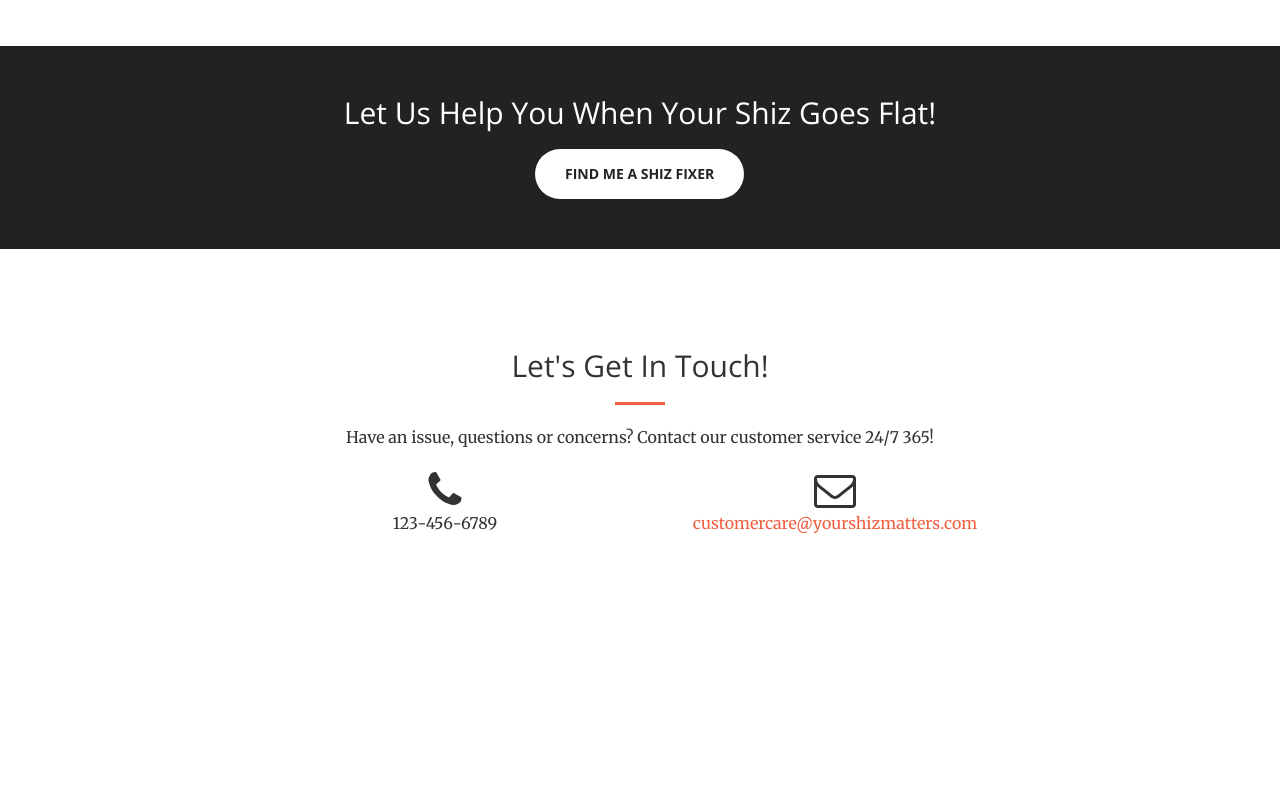
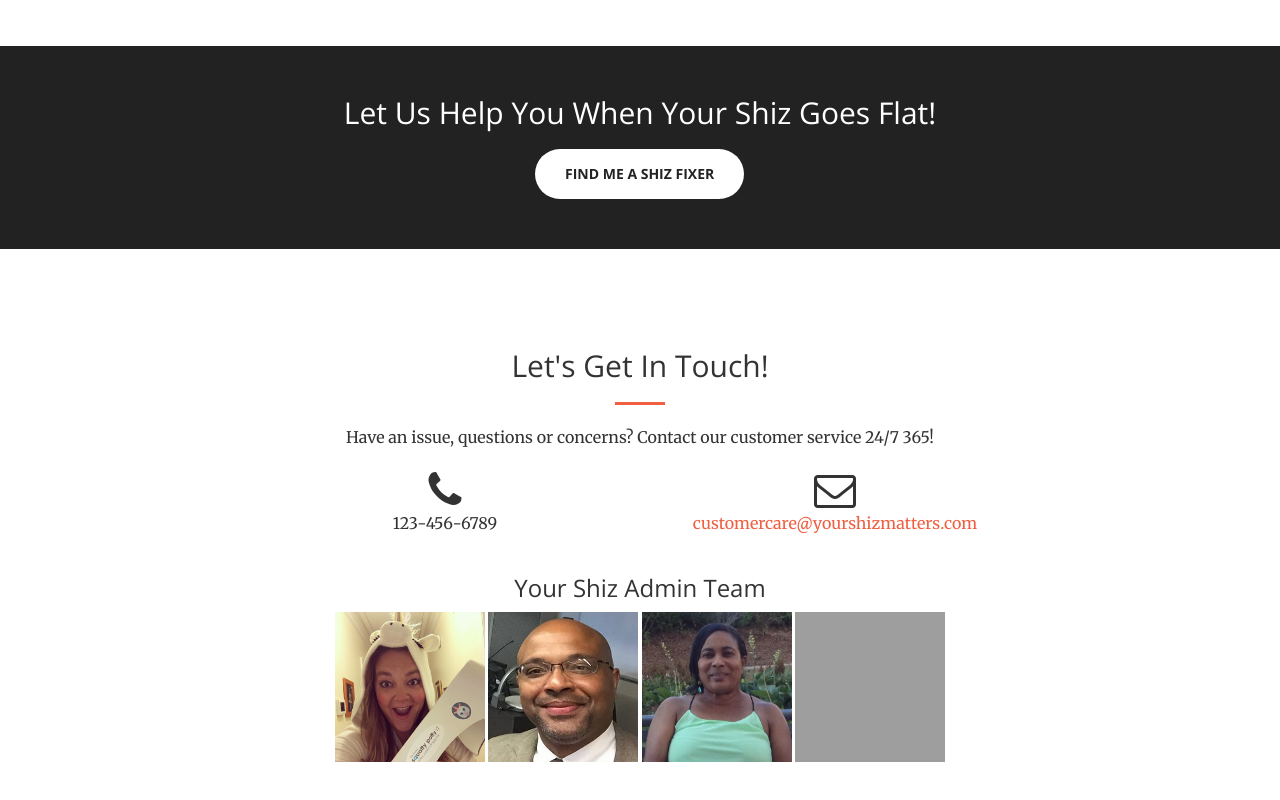
Before and after one commit to jpankus/ShizGoesFlat, a website: page index.html in a window 1280 px wide. Shown: the part 2304-3104 px from the top of the page. Before the commit the page ends 2959 px from the top, so only its background shows below. Drawn offline with nearby package versions, Linux system fonts and the light colour scheme; some packages are replaced by stand-ins of ours; grey boxes are pictures that could not be loaded.

Commit message:
added images of team

```diff
--- a/index.html
+++ b/index.html
@@ -174,6 +174,13 @@
                     <i class="fa fa-envelope-o fa-3x sr-contact"></i>
                     <p><a href="mailto:your-email@your-domain.com">customercare@yourshizmatters.com</a></p>
                 </div>
+                <div class="col-lg-8 col-lg-offset-2 text-center">
+                	<h3>Your Shiz Admin Team</h3>
+                	<img src="img\squattyPottyJess.jpg" alt="Jessica Pankus" style="width:150px;height:150px;">
+                	<img src="img\ProfilePicVictor.jpg" alt="Victor Mack" style="width:150px;height:150px;">
+                	<img src="img/tHeadShot.jpg" alt="Theresa Bates" style="width:150px;height:150px;">
+                	<img src="C:\ShizGoesFlat\img/ProfilePicVictor" alt="Christina Ruc" style="width:150px;height:150px;">
+                </div>
             </div>
         </div>
     </section>
```
Also changed, not shown: img/ProfilePicVictor.jpg (added), img/squattyPottyJess.jpg (added), img/tHeadShot.jpg (added).
